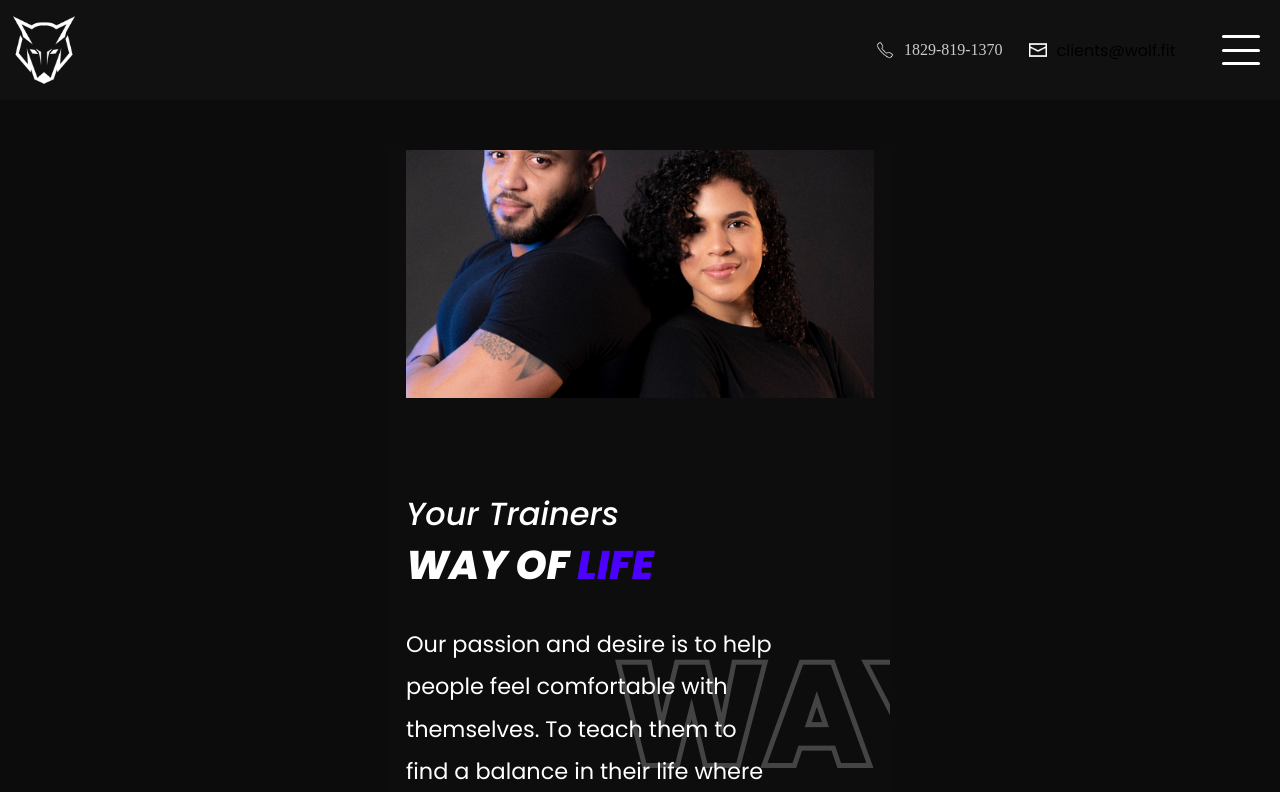
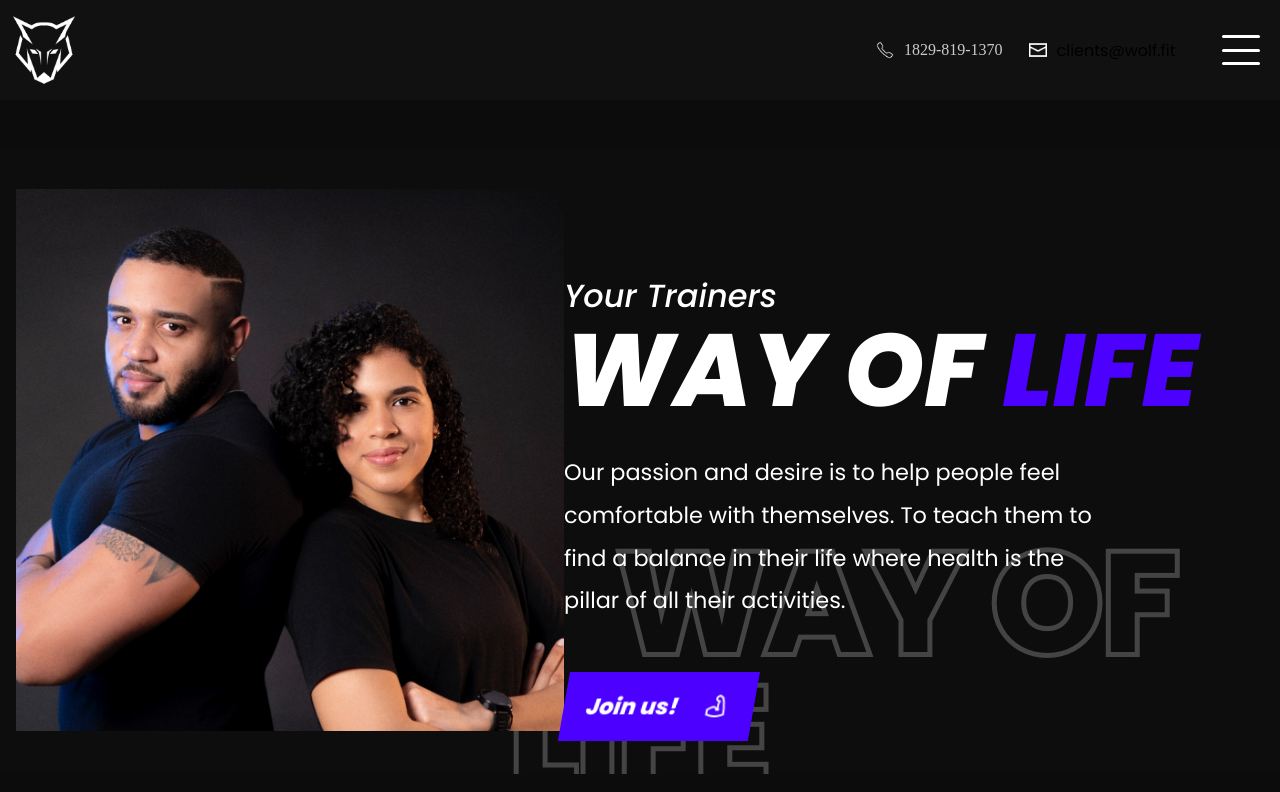
Before and after one commit to raycris/wolf, a Next.js app: page / in a window 1280 px wide. Shown: the top 792 px of the page. Built offline with nearby package versions, Linux system fonts and the light colour scheme.

Commit message:
hero and all the screens done

```diff
--- a/src/components/button.module.css
+++ b/src/components/button.module.css
@@ -1,5 +1,3 @@
-
-
 .container {
   width: 190px;
   height: 68px;
@@ -16,6 +14,6 @@
   color: var(--white);
   font-size: var(--small);
   font-style: italic;
-  font-family: 'Poppins', sans-serif;
+  font-family: "Poppins", sans-serif;
   font-weight: 700;
 }
--- a/src/components/footer.tsx
+++ b/src/components/footer.tsx
@@ -5,7 +5,7 @@ import InstagramSVG from "../assets/icons/instagram.svg";
 
 import styles from "./footer.module.css";
 
-const footer = () => {
+const Footer = () => {
   return (
     <footer className={styles.container}>
       <Image src={wolfLogo} alt="wolf" height={140} width={140} />
@@ -32,4 +32,4 @@ const footer = () => {
   );
 };
 
-export default footer;
+export default Footer;
--- a/src/components/hero.module.css
+++ b/src/components/hero.module.css
@@ -22,7 +22,7 @@
   padding-top: 90px;
 }
 
-.infoContainer span {
+.title {
   color: var(--white);
   font-size: 2rem;
   font-style: italic;
@@ -43,11 +43,6 @@
   text-transform: uppercase;
 }
 
-.secondTitle span {
-  color: var(--primary);
-  font-size: 2.5rem;
-}
-
 .descriptionContainer {
   padding-top: 30px;
   margin-right: 70px;
@@ -62,3 +57,48 @@
   font-weight: 400;
   font-family: "Poppins", sans-serif;
 }
+
+@media (min-width: 768px) {
+  .container {
+    width: 100%;
+    max-width: 100%;
+    flex-direction: row;
+  }
+
+  .heroPhoto {
+    width: 1200px;
+    aspect-ratio: auto 1200 / 1186;
+  }
+
+  .secondTitle,
+  .secondTitle span {
+    font-size: 6.4rem;
+    inline-size: 356px;
+    overflow-wrap: break-word;
+  }
+}
+
+@media (min-width: 1024px) {
+  .heroPhoto {
+    height: 620px;
+    max-height: 700px;
+    object-fit: contain;
+  }
+
+  .secondTitle,
+  .secondTitle span {
+    inline-size: 420px;
+  }
+
+  .description {
+    word-wrap: break-word;
+    inline-size: 540px;
+  }
+}
+
+@media (min-width: 1200px) {
+  .secondTitle,
+  .secondTitle span {
+    inline-size: 700px;
+  }
+}
--- a/src/components/hero.tsx
+++ b/src/components/hero.tsx
@@ -10,21 +10,20 @@ import styles from "./hero.module.css";
 const Hero = () => {
   return (
     <section className={styles.container}>
-      <div>
-
-      <picture className={styles.ver}>
+      <picture>
         <Image
           src={GymTrainers}
           alt={"gym trainers"}
           className={styles.heroPhoto}
         />
       </picture>
-      </div>
       <div className={styles.infoContainer}>
-        <span>Your Trainers</span>
-        <h3 className={styles.secondTitle}>
-          way of <span>life</span>
-        </h3>
+        <div className={styles.labelContainer}>
+          <span className={styles.title}>Your Trainers</span>
+          <h3 className={styles.secondTitle}>
+            way of <span style={{ color: "#4c00ff" }}>life</span>
+          </h3>
+        </div>
         <div className={styles.descriptionContainer}>
           <p className={styles.description}>
             Our passion and desire is to help people feel comfortable with
--- a/src/components/modal.module.css
+++ b/src/components/modal.module.css
@@ -7,6 +7,7 @@
   display: flex;
   position: absolute;
   min-width: 288px;
+  overflow-y: hidden;
   flex-direction: column;
   justify-content: space-evenly;
   background-color: var(--black);
--- a/src/pages/index.tsx
+++ b/src/pages/index.tsx
@@ -1,7 +1,7 @@
 import Head from "next/head";
 import styles from "../styles/Home.module.css";
 
-import Button from "../components/button";
+
 import Footer from "../components/footer";
 import Header from "../components/header";
 import Hero from "../components/hero";
@@ -18,7 +18,6 @@ export default function Home() {
       <main className={styles.main}>
         <Header/>
         <Hero/>
-        {/* <Button href={undefined} /> */}
         <Footer/>
       </main>
     </>
```
